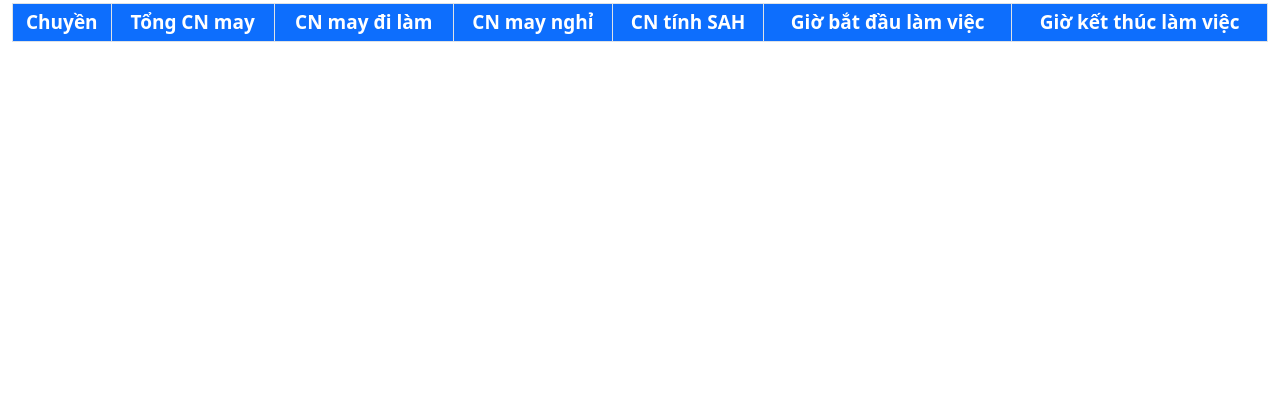
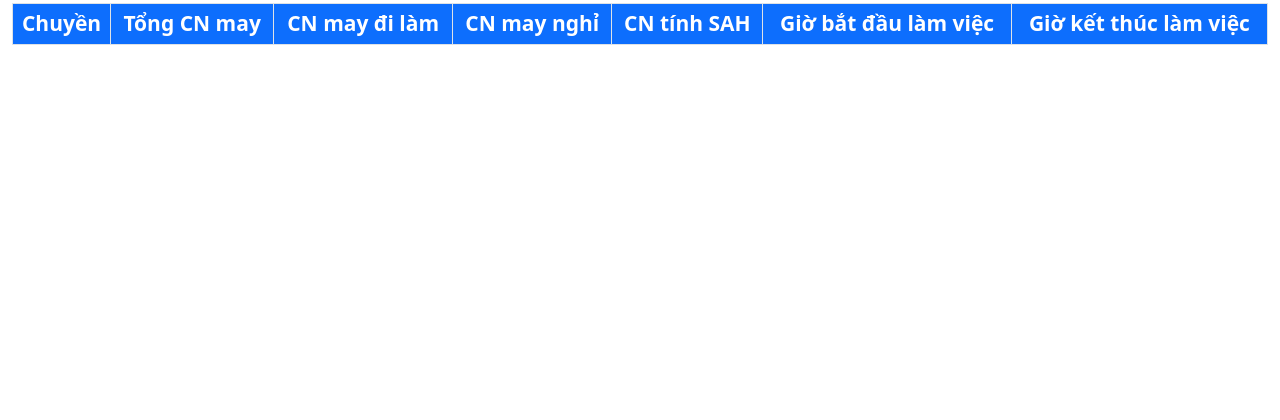
Before and after one commit to mrdotiendat1992/tivi, a Flask app: page /nhapvao?xuong=1P01 in a window 1280 px wide. Shown: the part 120-540 px from the top of the page. Run offline with Flask 3, Linux system fonts and the light colour scheme; data that the repository does not hold is empty.

Commit message:
tang font-size

```diff
--- a/static/css/style.css
+++ b/static/css/style.css
@@ -56,7 +56,7 @@ table {
     text-align: center;
     font-weight: bold;
     table-layout: auto;
-    font-size: 19px;
+    font-size: 21px;
 }
 
 table th {
```
